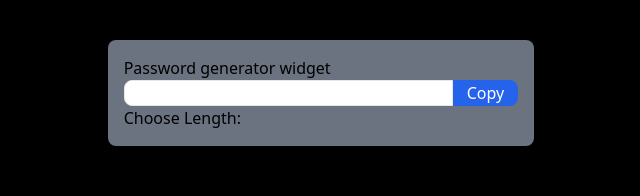
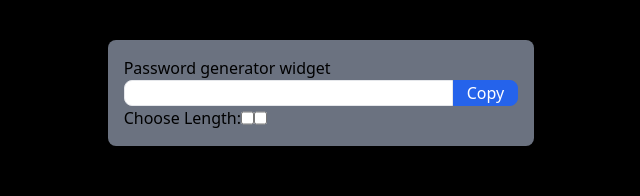
Before and after one commit to hirdeshvishwdewa/react-tdd, a React (Create React App) app: page / in a window 1280 px wide. Shown: the top 196 px of the page, without its empty margins (319-959 px from the left). Built offline with nearby package versions, Linux system fonts and the light colour scheme.

Commit message:
Adding support for length, numbers, characters options

```diff
--- a/src/components/Widget.tsx
+++ b/src/components/Widget.tsx
@@ -10,8 +10,11 @@ function Widget() {
                     <button className="bg-blue-600 rounded-e-lg px-3 h-100 w-1/6 border-blue-600 border text-white">Copy</button>
                 </div>
                 <div className="flex">
-                   Choose Length:
+                    <div data-testid="slider">Choose Length: </div>
+                    <input type="checkbox" data-testid="numbers"/>
+                    <input type="checkbox" data-testid="characters"/>
                 </div>
+
             </div>
         </div>
     );
```
Also changed, not shown: 1 other file (tests, documents, lock files or other folders).
